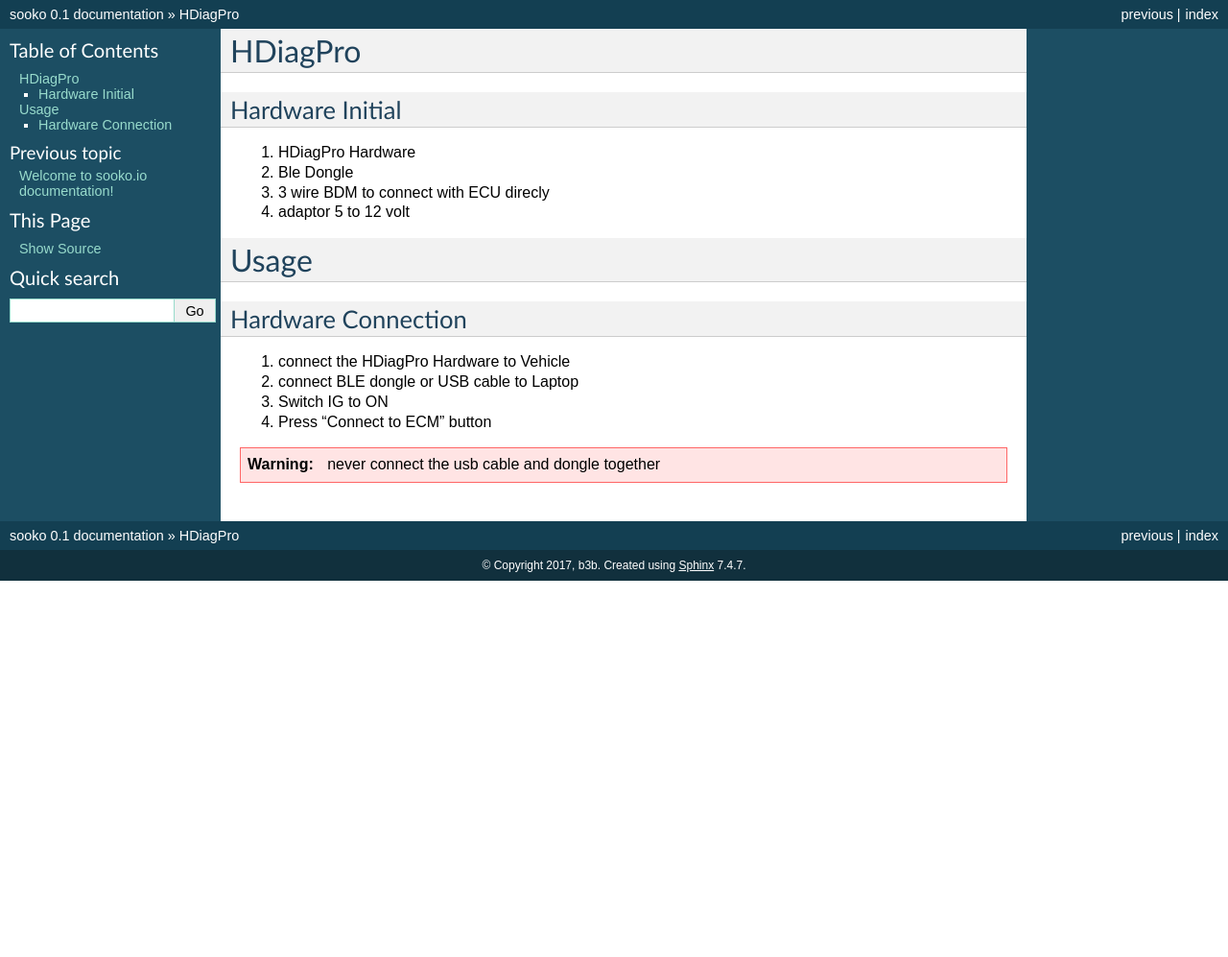
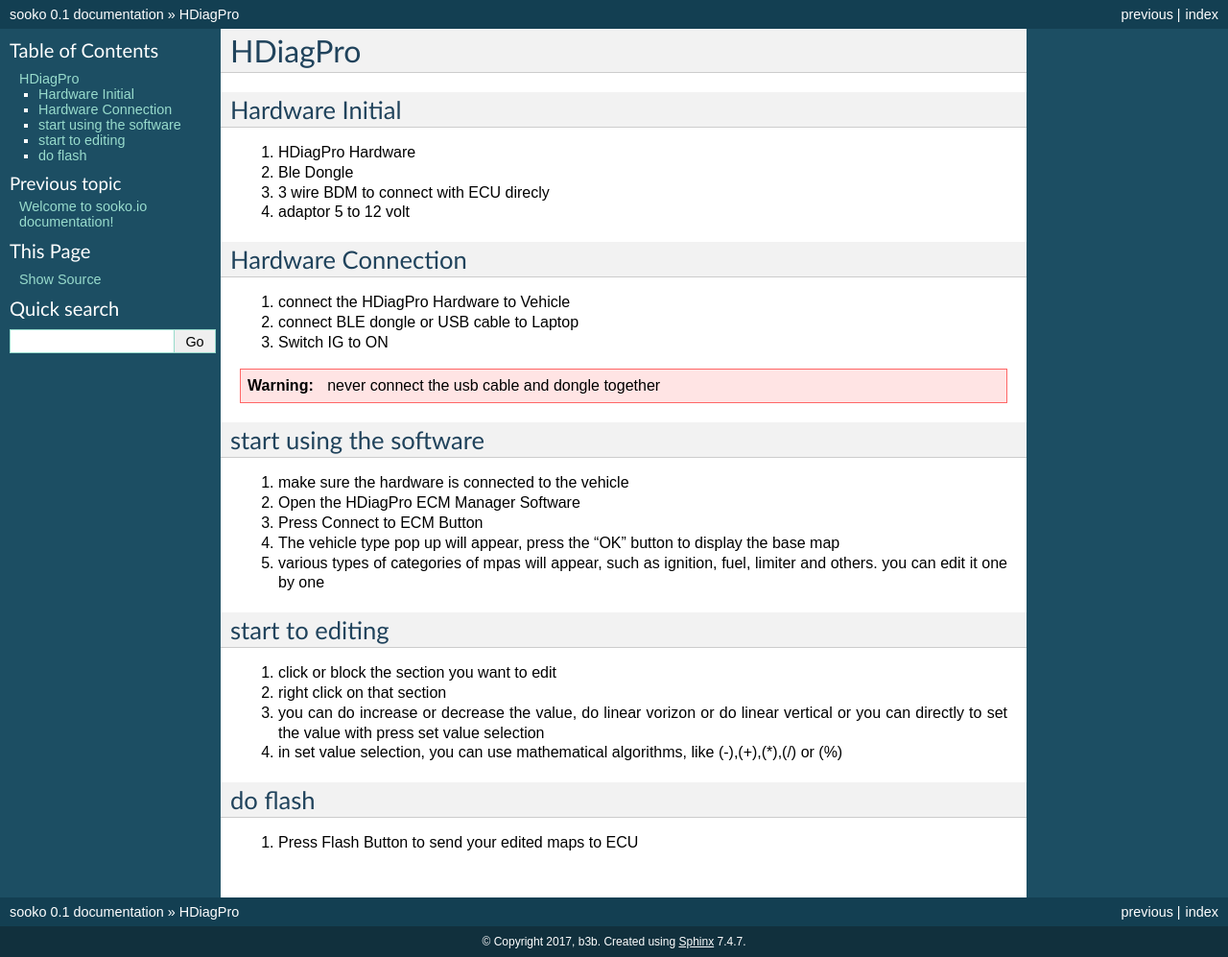
Before and after one commit to sooko/sookoDocumentation, a Sphinx documentation site: the page built from docs/api.rst, in a window 1280 px wide. Shown: the whole page at 96% size. Built offline with Sphinx 7.4.7, drawn with Linux system fonts in a browser that asks for light colours; before the commit the page ends 900 px from its top, so only the background shows below that.

Commit message:
Start editing

```diff
--- a/docs/api.rst
+++ b/docs/api.rst
@@ -12,8 +12,7 @@
 3. 3 wire BDM to connect with ECU direcly
 4. adaptor 5 to 12 volt
 
-Usage
-=====
+
 
 Hardware Connection
 """""""""""""""""""
@@ -21,7 +20,32 @@
 1. connect the HDiagPro Hardware to Vehicle
 2. connect BLE dongle or USB cable to Laptop
 3. Switch IG to ON
-4. Press "Connect to ECM" button
+
 
 .. warning::
     never connect the usb cable and dongle together
+
+
+
+start using the software
+""""""""""""""""""""""""
+ ::
+1. make sure the hardware is connected to the vehicle
+2. Open the HDiagPro ECM Manager Software
+3. Press Connect to ECM Button
+4. The vehicle type pop up will appear, press the "OK" button to display the base map
+5. various types of categories of mpas will appear, such as ignition, fuel, limiter and others. you can edit it one by one
+
+start to editing
+""""""""""""""""
+
+ ::
+1. click or block the section you want to edit
+2. right click on that section
+3. you can do increase or decrease the value, do linear vorizon or do linear vertical or you can directly to set the value with press set value selection
+4. in set value selection, you can use mathematical algorithms, like (-),(+),(*),(/) or (%)
+
+do flash
+""""""""
+ ::
+1. Press Flash Button to send your edited maps to ECU
```
